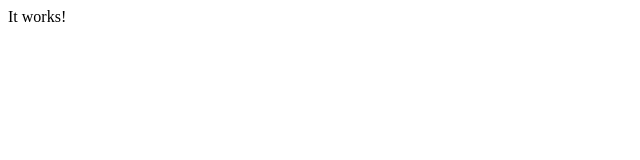
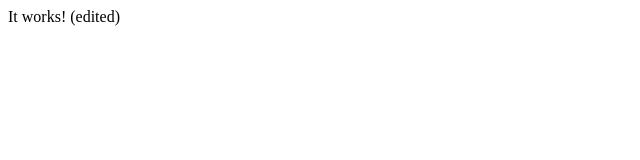
Before and after one commit to lumeland/test-ddea, a plain HTML site: page files/index.html in a window 1280 px wide. Shown: the full height of the page, 0-640 px from the left. Drawn offline with Linux system fonts and the light colour scheme.

Commit message:
Update index.html

```diff
--- a/files/index.html
+++ b/files/index.html
@@ -6,6 +6,6 @@
     <title>Title</title>
   </head>
   <body>
-    It works!
+    It works! (edited)
   </body>
 </html>
```
